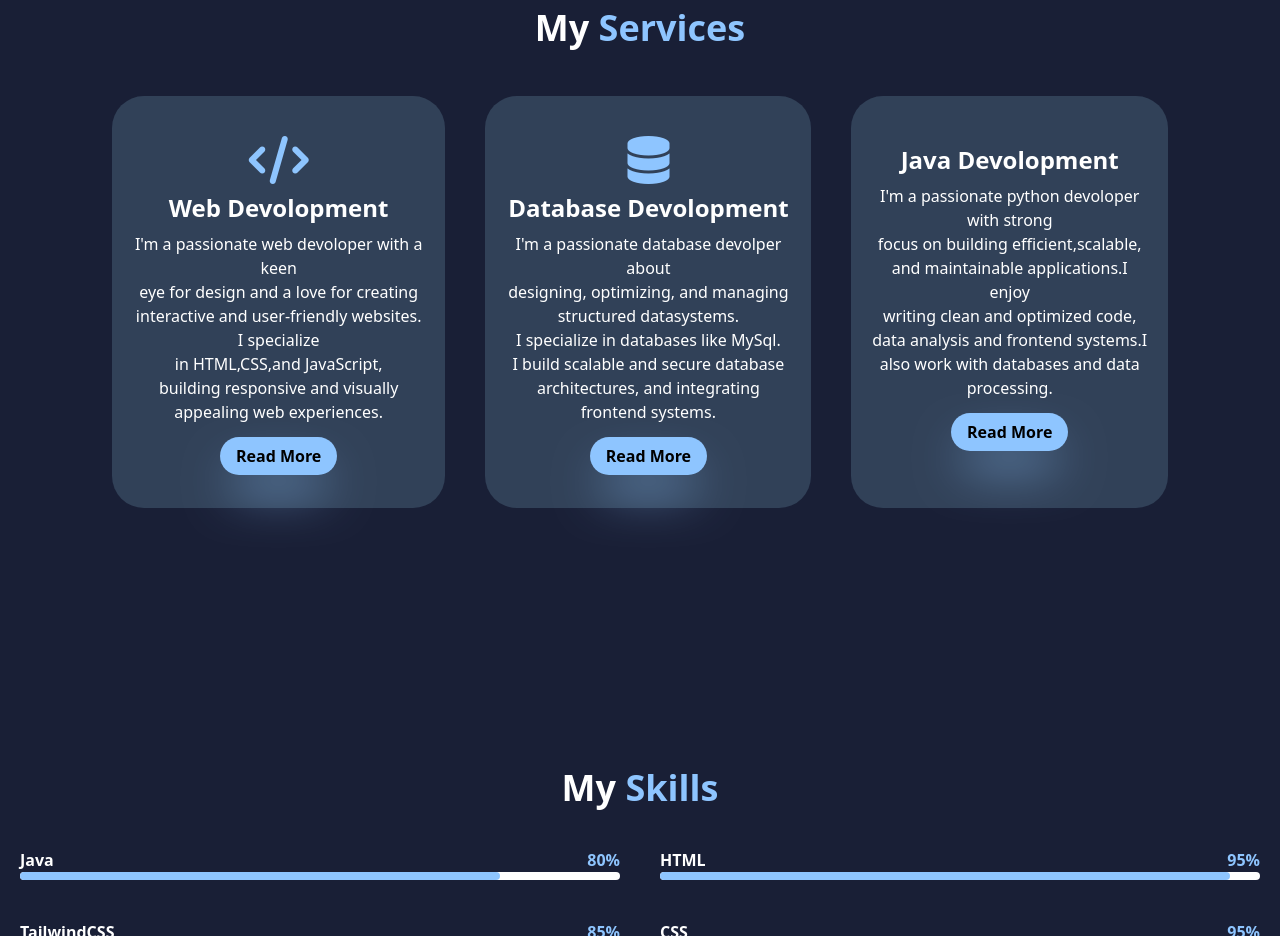
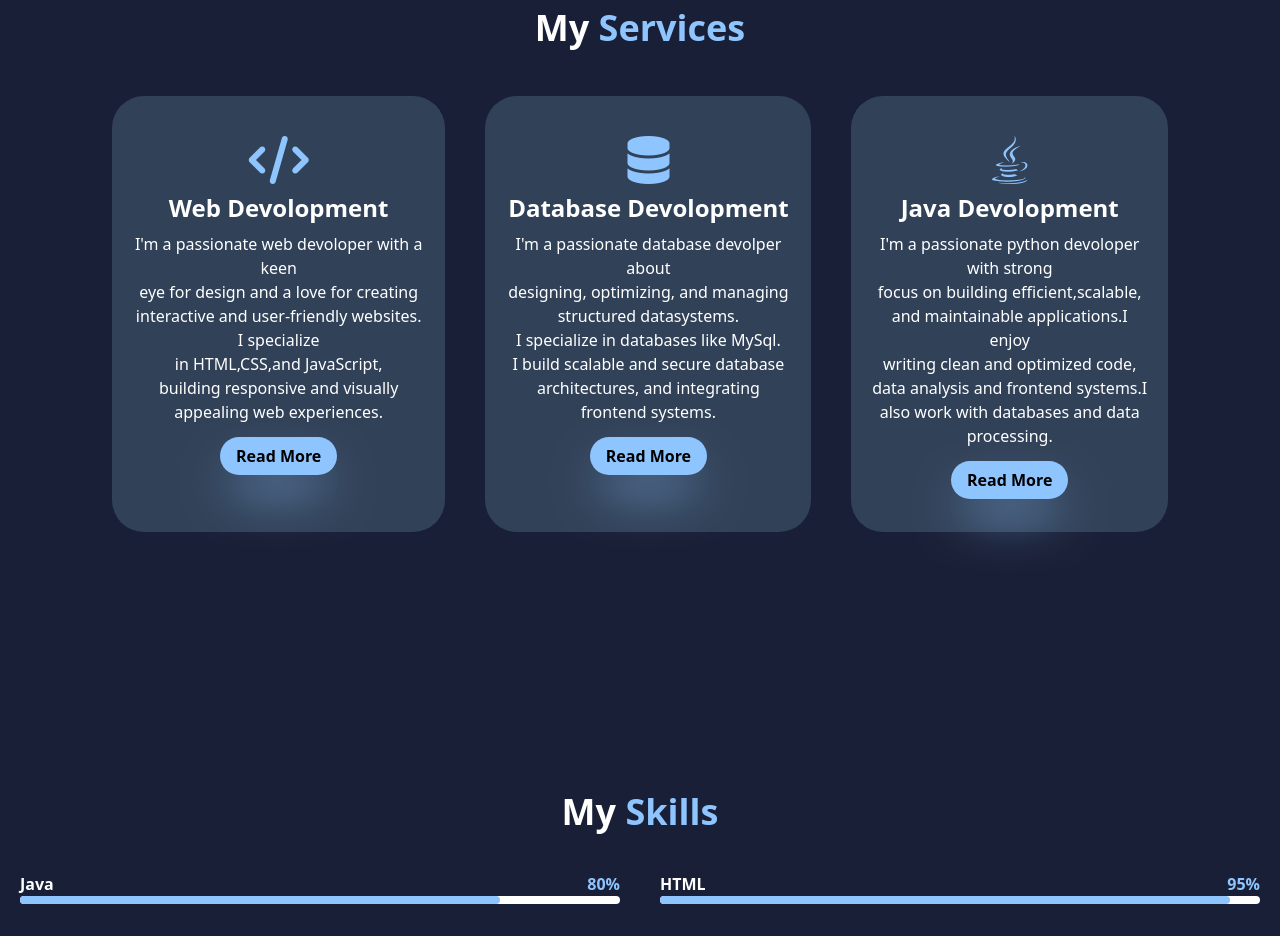
Before and after one commit to shanmuga-srinivas/My_Portfolio, a website: page public/index.html in a window 1280 px wide. Shown: the part 1674-2610 px from the top of the page. Drawn offline with Linux system fonts and the light colour scheme.

Commit message:
Update index.html

```diff
--- a/public/index.html
+++ b/public/index.html
@@ -89,7 +89,7 @@
                 <a href="#" class="bg-blue-300 py-2 px-4 text-black font-bold rounded-full shadow-2xl shadow-blue-300 hover:shadow-none">Read More</a>
             </div>
             <div class="bg-slate-700 px-5 py-10 rounded-4xl hover:border-2 hover:border-blue-300 hover:transform hover:scale-105 transition duration-1000">
-                <i class="<i class="fa-solid fa-java text-blue-300 text-5xl hover:text-black"></i>
+                <i class="fa-brands fa-java text-blue-300 text-5xl hover:text-black"></i>
                 <h1 class="text-2xl font-bold my-2">Java Devolopment</h1>
                 <p class="mb-5">
                     I'm a passionate python devoloper with strong <br>focus on building efficient,scalable, <br>and maintainable applications.I enjoy <br>writing clean
```
